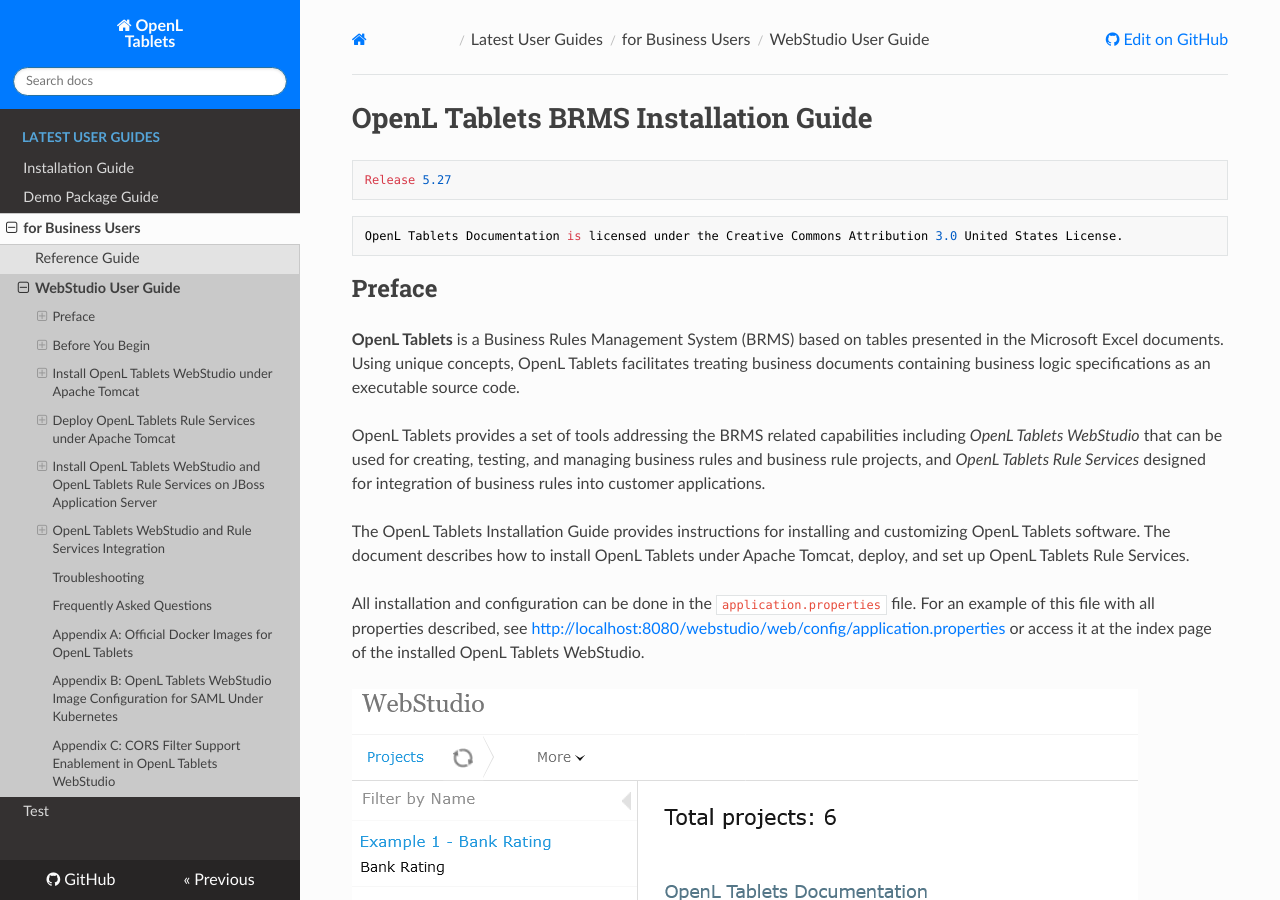
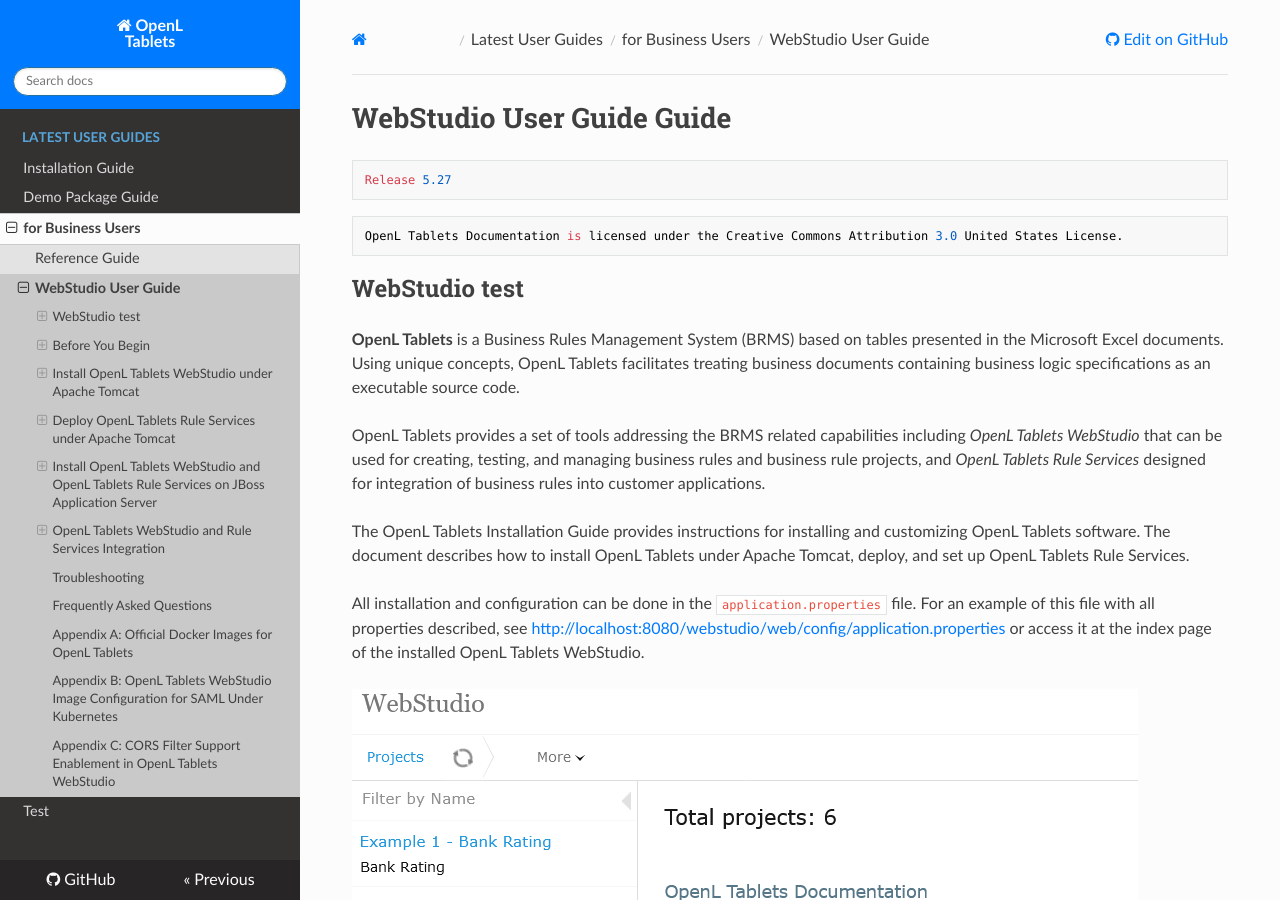
Before and after one commit to WWmonster/MarkdownTest, an MkDocs documentation site: the page built from docs/documentation/guides/webstudio_user_guide.md, in a window 1280 px wide and 900 px high. Built offline with MkDocs 1.6.1, drawn with Linux system fonts in a browser that asks for light colours; nearby versions of some CDN libraries.

Commit message:
Update webstudio_user_guide.md

````diff
--- a/docs/documentation/guides/webstudio_user_guide.md
+++ b/docs/documentation/guides/webstudio_user_guide.md
@@ -1,4 +1,4 @@
-# OpenL Tablets BRMS Installation Guide
+# WebStudio User Guide Guide
 
 ```
 Release 5.27
@@ -8,7 +8,7 @@ Release 5.27
 OpenL Tablets Documentation is licensed under the Creative Commons Attribution 3.0 United States License.
 ```
 
-## Preface
+## WebStudio test
 
 **OpenL Tablets** is a Business Rules Management System (BRMS) based on tables presented in the Microsoft Excel documents. Using unique concepts, OpenL Tablets facilitates treating business documents containing business logic specifications as an executable source code.
 
````
